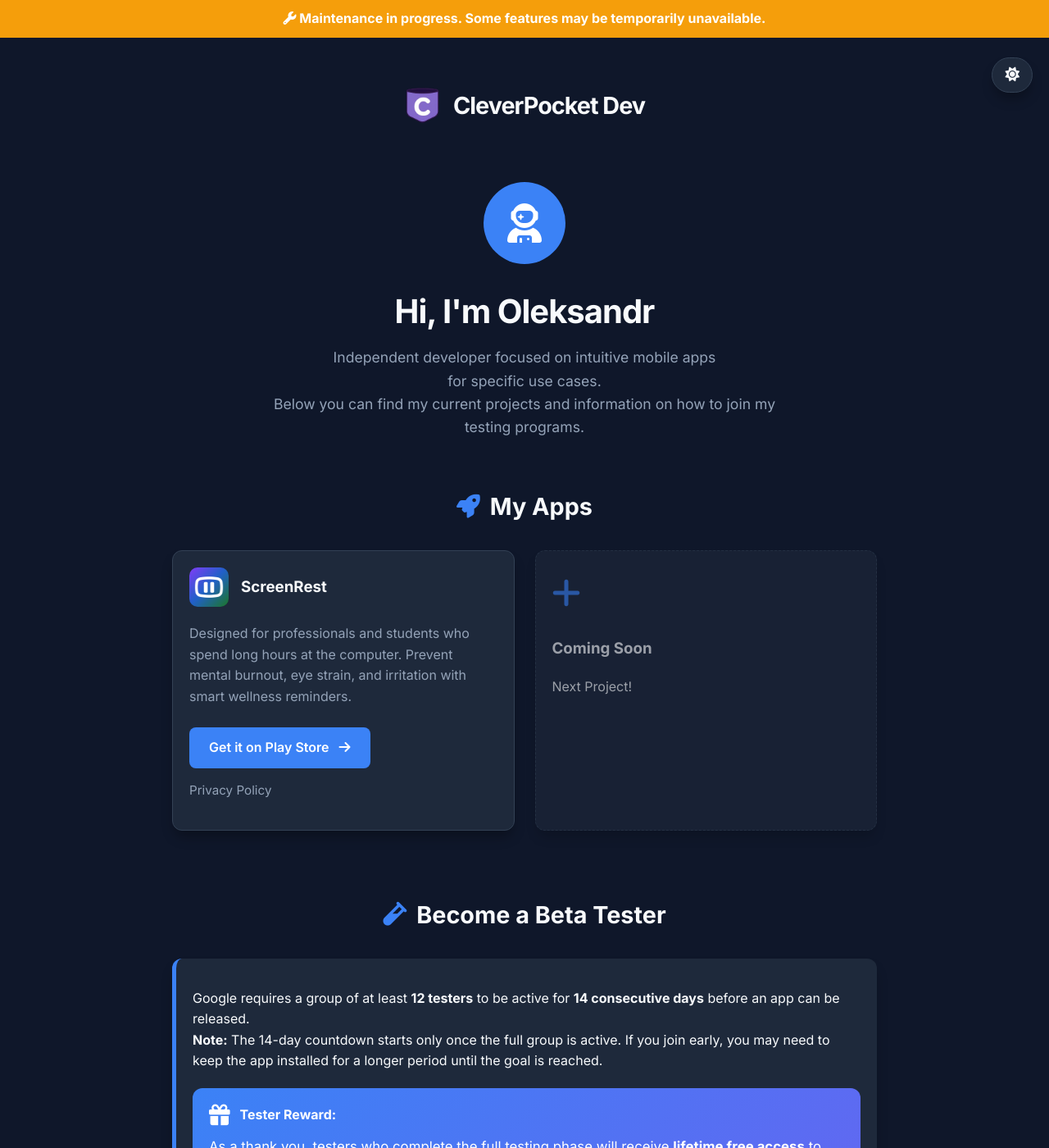
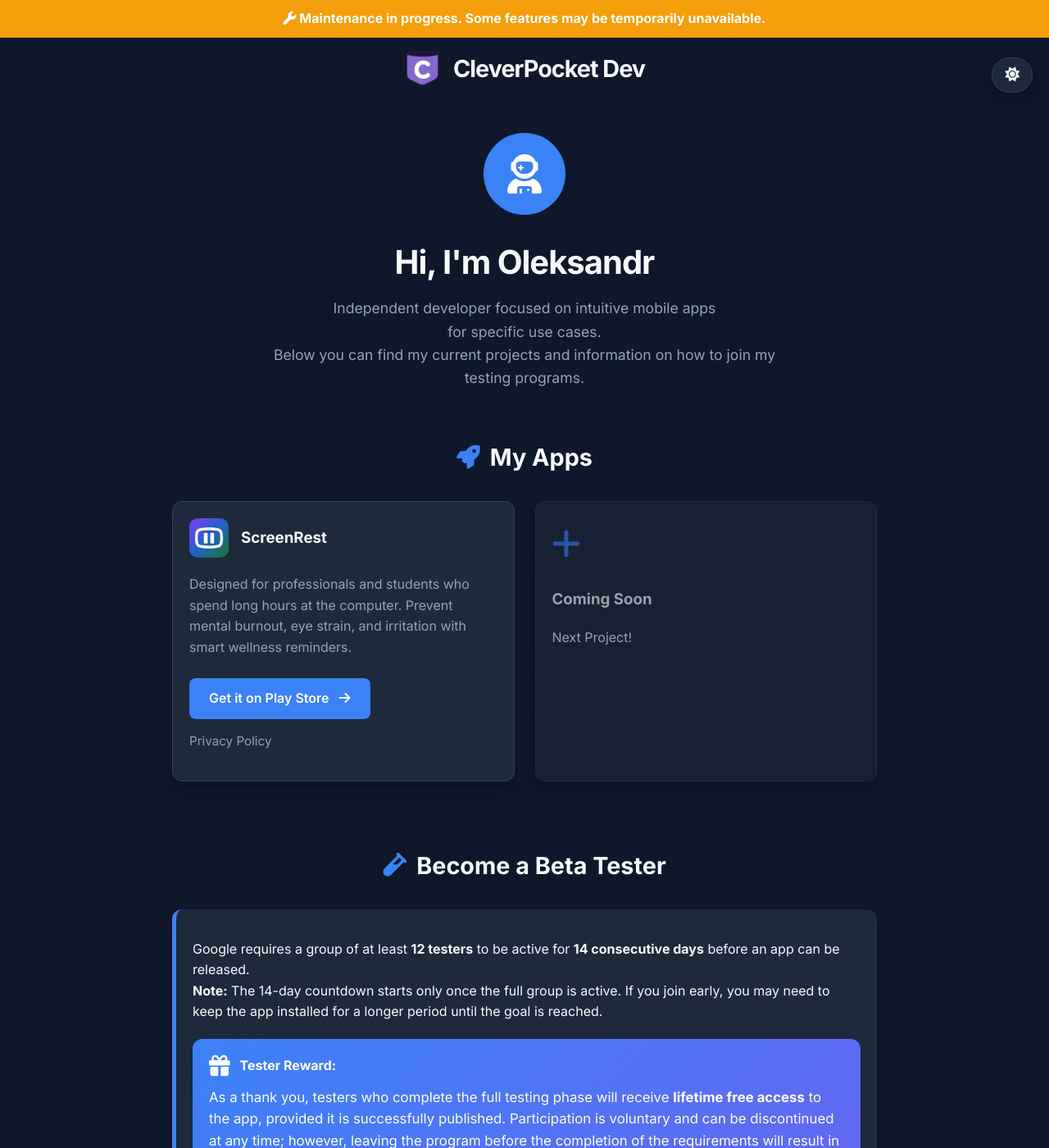
Before and after one commit to digitalcreat0r/sitoweb, a Jekyll site: the page built from index.html, in a window 1280 px wide and 1400 px high. Shown: the whole window at 82% size. Built offline with Jekyll 4.4.1, drawn with Linux system fonts in a browser that asks for light colours.

Commit message:
sistemazioni

```diff
--- a/_layouts/default.html
+++ b/_layouts/default.html
@@ -31,6 +31,15 @@
     <i class="fa-solid fa-wrench"></i> {{ site.maintenance_message }}
 </div>
 {% endif %}
+
+<nav class="site-nav">
+    <div class="container nav-container">
+        <a href="{{ '/' | relative_url }}" class="logo">
+            <img src="{{ '/assets/images/logo.png' | relative_url }}" alt="Logo {{ site.title }}" class="logo-img">
+            <span>{{ site.title }}</span>
+        </a>
+    </div>
+</nav>
 
 <button id="theme-toggle" class="theme-switch-btn" aria-label="Switch theme">
     <i class="fa-solid fa-sun" id="theme-icon"></i>
--- a/assets/css/style.css
+++ b/assets/css/style.css
@@ -46,6 +46,12 @@
     padding-bottom: 80px;
 }
 
+body.always-light .site-nav {
+    background-color: rgba(248, 250, 252, 0.8); /* Semi-trasparente */
+    backdrop-filter: blur(10px);
+    border-bottom: 1px solid var(--border-color);
+}
+
 body.always-light h1 {
     text-align: left;
     font-size: 2.2rem;
@@ -89,8 +95,20 @@
     display: flex;
     align-items: center;
     justify-content: center;
-    margin-bottom: 50px;
-    padding: 20px 0;
+    padding: 15px 0;
+    position: sticky;
+    top: 0;
+    z-index: 1000;
+    background-color: var(--bg-color);
+    transition: all 0.3s ease;
+}
+
+.nav-container {
+    width: 100%;
+    display: flex;
+    justify-content: center;
+    padding: 0 !important;
+    margin: 0 auto;
 }
 
 .logo {
--- a/index.html
+++ b/index.html
@@ -2,13 +2,6 @@
 layout: default
 title: Niche Mobile Apps & Beta Testing
 ---
-
-<nav class="site-nav">
-    <a href="{{ '/' | relative_url }}" class="logo">
-        <img src="{{ '/assets/images/logo.png' | relative_url }}" alt="Logo {{ site.title }}" class="logo-img">
-        <span>{{ site.title }}</span>
-    </a>
-</nav>
 
 <header>
     <div class="profile-img">
```
Also changed, not shown: other parts of _layouts/default.html (+1 -1 lines), policies/privacy-policy-screenrest.md (+0 -7 lines), terms-of-use.md (+0 -7 lines).
